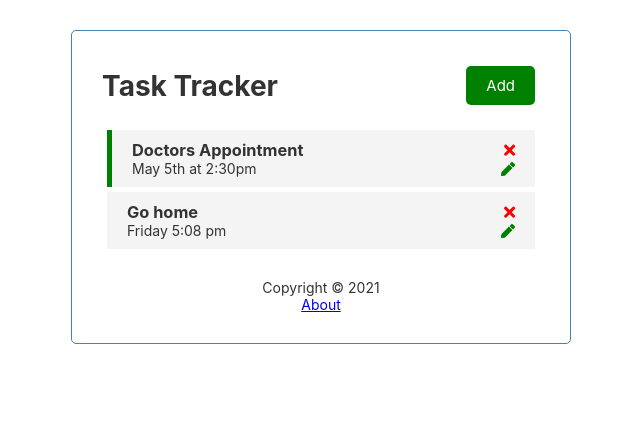
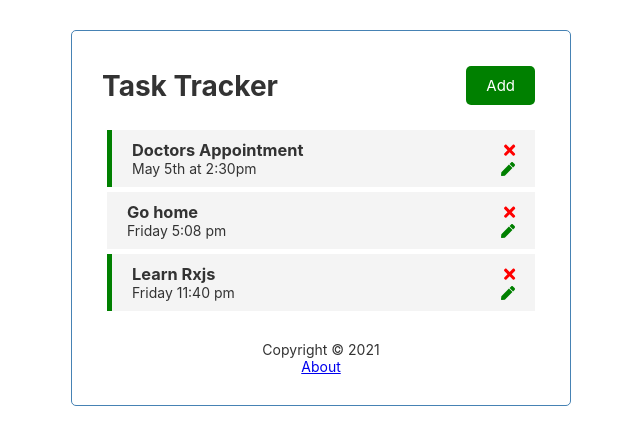
Before and after one commit to octaviookumu/task-tracker-ng, an Angular app: page / in a window 1280 px wide. Shown: the top 444 px of the page, without its empty margins (319-959 px from the left). Built offline with nearby package versions, Linux system fonts and the light colour scheme; data requests are answered from the project's data file.

Commit message:
Use async pipe and modify observable calls

```diff
--- a/db.json
+++ b/db.json
@@ -11,6 +11,12 @@
       "day": "Friday 5:08 pm",
       "reminder": false,
       "id": 4
+    },
+    {
+      "text": "Learn Rxjs",
+      "day": "Friday 11:40 pm",
+      "reminder": true,
+      "id": 5
     }
   ]
 }
--- a/src/app/components/tasks/tasks.component.ts
+++ b/src/app/components/tasks/tasks.component.ts
@@ -1,6 +1,7 @@
 import { Component, OnInit } from '@angular/core';
 import { Task } from '../../Task';
 import { TaskService } from '../../services/task.service';
+import { Observable, pipe, take } from 'rxjs';
 
 @Component({
   selector: 'app-tasks',
@@ -8,22 +9,30 @@ import { TaskService } from '../../services/task.service';
   styleUrls: ['./tasks.component.css'],
 })
 export class TasksComponent implements OnInit {
-  tasks: Task[] = [];
+
+  tasks$ : Observable<Task[]> = new Observable<Task[]> ()
   taskToChild!: Task;
 
   constructor(private taskService: TaskService) {}
 
   ngOnInit(): void {
     // fires off right away
-    this.taskService.getTasks().subscribe((tasks) => {
-      this.tasks = tasks;
-    });
+    this.getTasks()
+  }
+
+  getTasks() {
+    this.tasks$ = this.taskService.getTasks();
   }
 
   deleteTask(task: Task) {
-    this.taskService.deleteTask(task).subscribe(() => {
-      this.tasks = this.tasks.filter((t) => t.id !== task.id);
-    });
+    this.taskService.deleteTask(task)
+      .pipe(
+        take(1)
+      )
+      .subscribe((task) => {
+        console.log("DELETED", task)
+        this.getTasks()
+      });
   }
 
   toggleReminder(task: Task) {
@@ -32,7 +41,14 @@ export class TasksComponent implements OnInit {
   }
 
   addTask(task: Task) {
-    this.taskService.addTask(task).subscribe((task) => this.tasks.push(task))
+    this.taskService.addTask(task)
+    .pipe(
+        take(1)
+      )
+      .subscribe((task) => {
+        console.log("ADDED", task)
+        this.getTasks()
+      })
   }
 
   receiveInParent(task: Task) {
--- a/src/app/services/task.service.ts
+++ b/src/app/services/task.service.ts
@@ -41,4 +41,5 @@ export class TaskService {
   addTask(task: Task): Observable<Task>{
     return this.http.post<Task>(this.apiUrl, task, httpOptions);
   }
+
 }
```
Also changed, not shown: src/app/components/tasks/tasks.component.html (+5 -2 lines).
